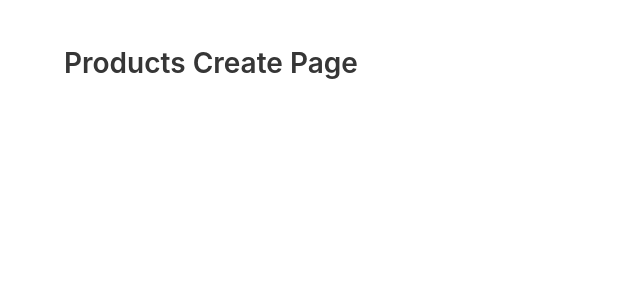
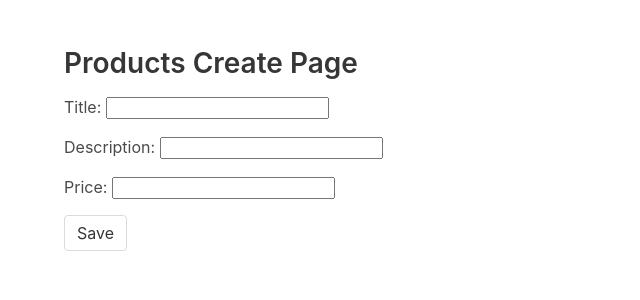
Before and after one commit to danielc92/django-freecodecamp-tutorial, a Django app: template templates/products-create.html in a window 1280 px wide. Shown: the top 300 px of the page, without its empty margins (0-640 px from the left). Run offline with Django 3.2, Linux system fonts and the light colour scheme; the template is opened without the code that fills it: values that come from a table or form of the project are taken from there, others are empty; some libraries are stand-ins or nearby versions.

Commit message:
Added form to products-create.html

```diff
--- a/products/views.py
+++ b/products/views.py
@@ -19,6 +19,7 @@ def prod_create_view(request, *args, **kwargs):
     if form.is_valid():
         form.save()
 
-    context = {'title':'Create a product'}
+    context = {'title':'Create a product',
+    'form':form}
 
-    return render(request, 'products-view.html', context)
+    return render(request, 'products-create.html', context)
--- a/templates/products-create.html
+++ b/templates/products-create.html
@@ -5,6 +5,10 @@
 	<section class="container">
 		<article class="content">
 			<h2>Products Create Page</h2>
+			<form class="form">
+				{{ form.as_p }}
+				<input class="button" type="submit" value="Save">
+			</form>
 		</article>
 	</section>
 </section>
```
